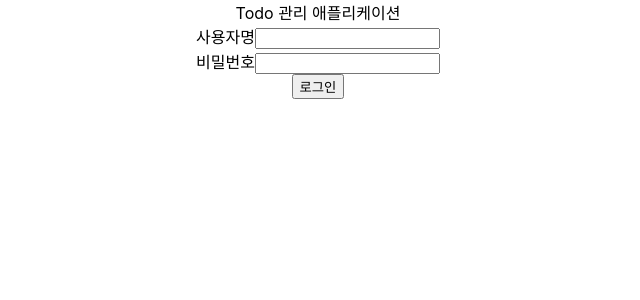
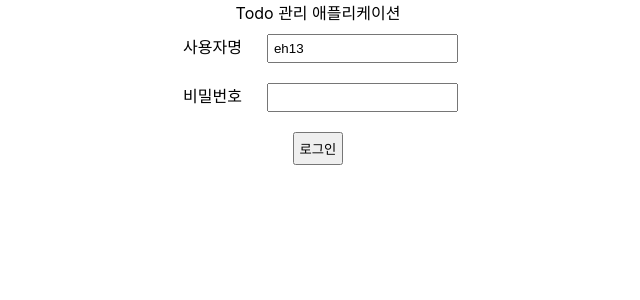
Before and after one commit to PhiloMonx1/learning-spring-and-spring-boot-3.x, a React (Create React App) app in the folder 00_module/front-end/todo-app/: page / in a window 1280 px wide. Shown: the top 300 px of the page, without its empty margins (322-962 px from the left). Built offline with nearby package versions, Linux system fonts and the light colour scheme.

Commit message:
3단계 - 로그인 컴포넌트 개선 - Todo React 앱
*style(front) : TodoAPP CSS 추가
*feat(front) : TodoAPP 제어 컴포넌트 실습
*docs : 리액트의 제어 컴포넌트 노트

```diff
--- /dev/null
+++ b/00_module/front-end/todo-app/src/components/todo/TodoApp.css
@@ -0,0 +1,4 @@
+label, input, button {
+  margin: 10px;
+  padding: 5px;
+}
--- a/00_module/front-end/todo-app/src/components/todo/TodoApp.jsx
+++ b/00_module/front-end/todo-app/src/components/todo/TodoApp.jsx
@@ -1,3 +1,5 @@
+import './TodoApp.css';
+import {useState} from 'react';
 export default function TodoApp() {
   return (
     <div className="TodoApp">
@@ -9,15 +11,25 @@
 }
 
 function LoginComponent() {
+  const [username, setUsername] = useState('eh13');
+  const [password, setPassword] = useState('');
+  function handleUsernameChange(event) {
+    setUsername(event.target.value);
+  }
+
+  function handlePasswordChange(event) {
+    setPassword(event.target.value);
+  }
+
   return (
       <div className="LoginComponent">
         <div>
           <label>사용자명</label>
-          <input type="text" name="username"/>
+          <input type="text" name="username" value={username} onChange={handleUsernameChange}/>
         </div>
         <div>
           <label>비밀번호</label>
-          <input type="password" name="password"/>
+          <input type="password" name="password" value={password} onChange={handlePasswordChange}/>
         </div>
         <div>
           <button type="button" name="login">로그인</button>
```
Also changed, not shown: 1 other file (tests, documents, lock files or other folders).
